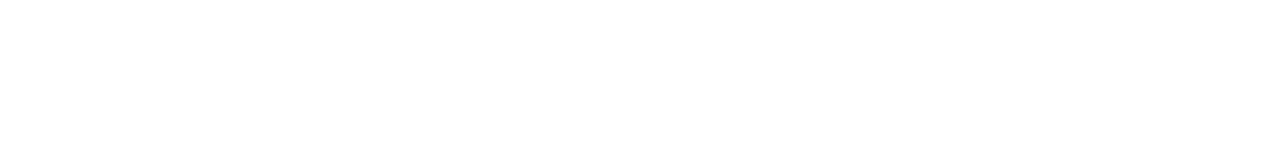
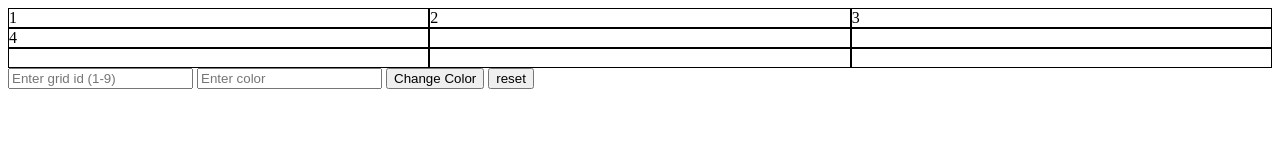
Before and after one commit to acciojob/Replit-Asian-Paints-RishiDevs3248, a website: page main.html in a window 1280 px wide. Drawn offline with Linux system fonts and the light colour scheme.

Commit message:
created a submission

```diff
--- a/main.html
+++ b/main.html
@@ -7,6 +7,33 @@
 </head>
 
 <body>
+	<div id="grid-container">
+		<div id="1" class="grid-item">1</div>
+
+		<div id="2" class="grid-item">2</div>
+
+		<div id="3" class="grid-item">3</div>
+
+		<div id="4" class="grid-item">4</div>
+
+		<div id="5" class="grid-item"></div>
+
+		<div id="6" class="grid-item"></div>
+
+		<div id="7" class="grid-item"></div>
+
+		<div id="8" class="grid-item"></div>
+
+		<div id="9" class="grid-item"></div>
+
+	</div>
+
+	<input type="text" id="block-id" placeholder="Enter grid id (1-9)" />
+	<input type="text" id="colour-id" placeholder="Enter color" />
+	<button id="change_button">Change Color</button>
+	<button id="Reset">reset</button>
+
+
 	<!-- the entire body must be written by student -->
     <script type="text/javascript" src="./script.js">
 </script>
--- a/script.js
+++ b/script.js
@@ -1 +1,23 @@
 //your JS code here. If required.
+
+let items = document.querySelectorAll('.grid-item')
+
+let changebutton = document.getElementById('change_button')
+let reset = document.getElementById('Reset')
+
+changebutton.addEventListener("click", () => {
+	items.forEach((cell)=>{
+		cell.style.backgroundColor='transparent'
+	})
+	let ipid = document.getElementById('block-id').value
+	let ipco = document.getElementById('colour-id').value
+
+	let changeCell = document.getElementById(`${ipid}`)
+	changeCell.style.backgroundColor=ipco
+})
+
+reset.addEventListener("click", () => {
+	items.forEach((cell)=>{
+		cell.style.backgroundColor='transparent'
+	})
+})
--- a/styles.css
+++ b/styles.css
@@ -1 +1,11 @@
 /*  your css code here. If applicable */
+
+#grid-container{
+	display : grid;
+	grid-template-columns:repeat(3, 1fr);
+	grid-template-rows:repeat(3, 1fr);
+}
+
+.grid-item{
+	border:1px solid black;
+}
```
